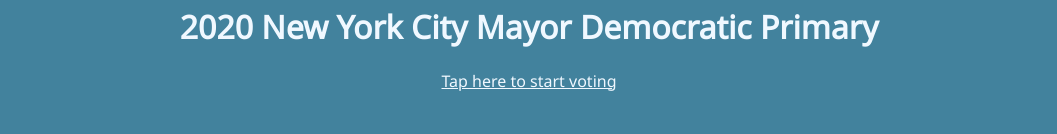
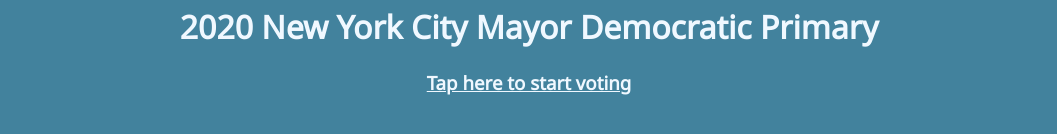
Before and after one commit to RubberDuckkie/RCV-Ballot, a plain HTML site: page start.html in a window 1280 px wide. Shown: the part 374-508 px from the top of the page, without its empty margins (111-1168 px from the left). Drawn offline with Linux system fonts and the light colour scheme.

Commit message:
Update start.html

```diff
--- a/start.html
+++ b/start.html
@@ -9,14 +9,14 @@
     <link rel="stylesheet" type="text/css" href="css/style.css">
 </head>
 
-<body style="background-color: #42829D; font-family: NotoSans;">
+<body style="background-color: #42829D; font-family: 'Noto Sans';">
     <h1 style="color: aliceblue; text-align:center; font-family: 'Noto Sans'; font-size: 70px; padding-top: 15%;">
         Welcome
         to a new way to vote</h1>
     <h1 style="color: aliceblue; text-align:center; font-family: 'Noto Sans';"><b>2020 New York City Mayor Democratic
             Primary</b></h1>
-    <p style="color: aliceblue; text-align:center;"><a href="./index.html" style="color: aliceblue;">Tap here to start
-            voting</a></p>
+    <h3 style="color: aliceblue; text-align:center;"><a href="./index.html" style="color: aliceblue;">Tap here to start
+            voting</a></h3>
 </body>
 
 </html>
```
